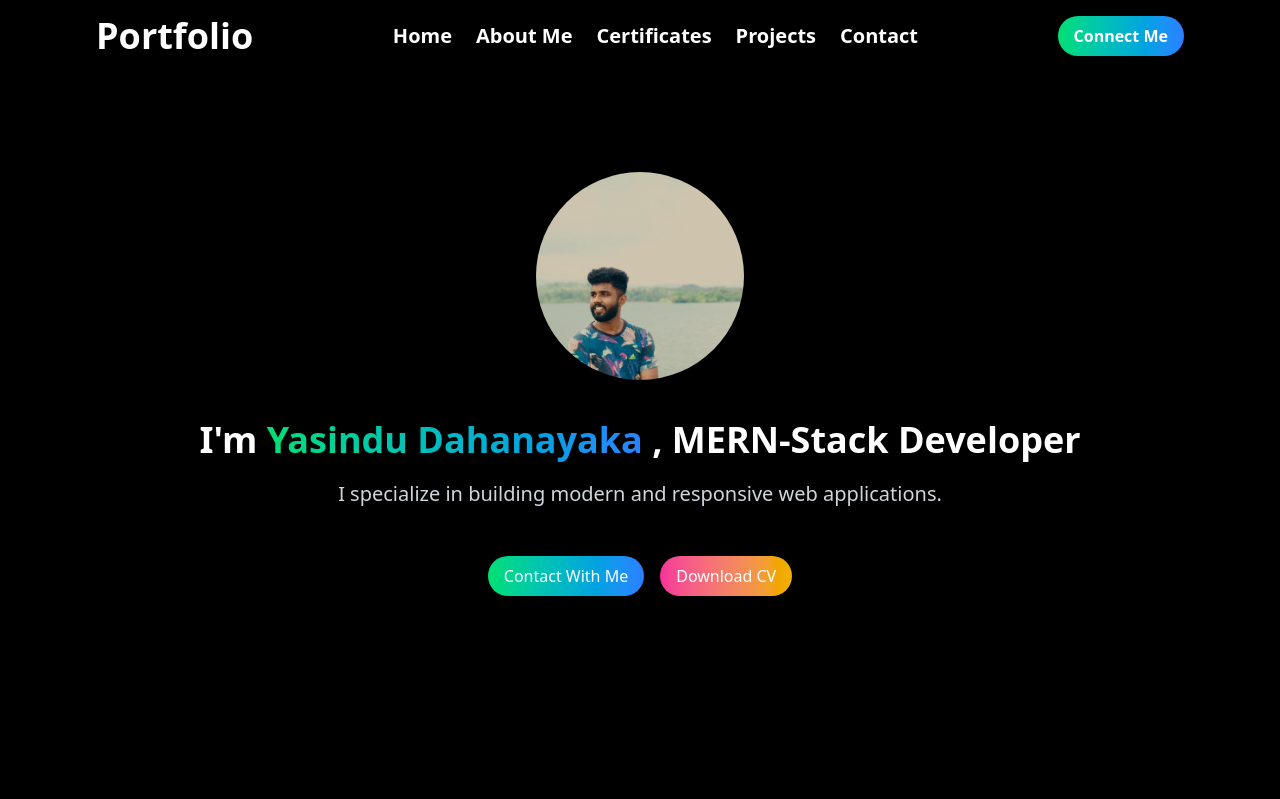
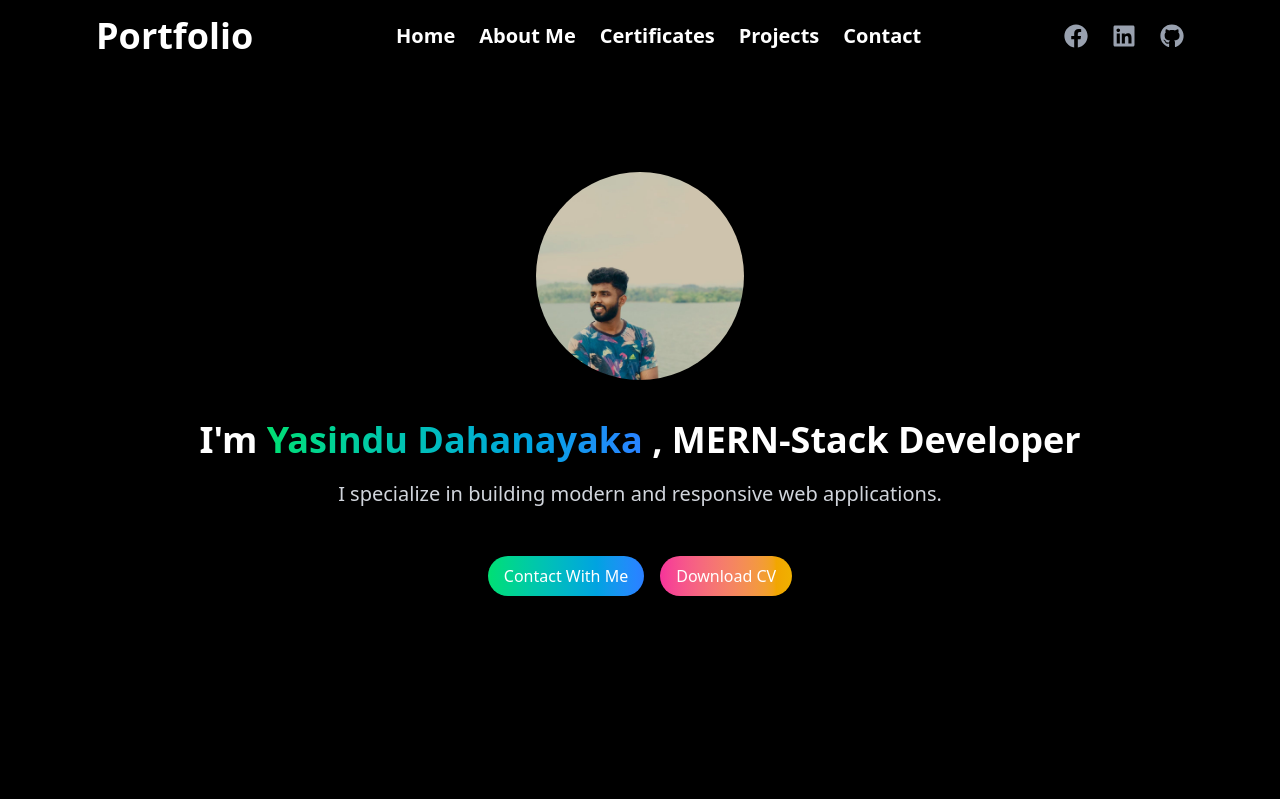
Before and after one commit to yasindu2000/my-portfolio, a React (Vite) app: page / in a window 1280 px wide. Shown: the top 799 px of the page. Built offline with nearby package versions, Linux system fonts and the light colour scheme.

Commit message:
footer complete

```diff
--- a/src/App.jsx
+++ b/src/App.jsx
@@ -6,11 +6,12 @@ import Certification from './components/Certification'
 import Projects from './components/Projects'
 import Contact from './components/Contact'
 import { ToastContainer} from 'react-toastify';
+import Footer from './components/Footer'
 
 
 function App() {
   return (
-    <div>
+    <div className=''>
    <ToastContainer theme="dark"/>
 
     <Navbar/>
@@ -19,6 +20,7 @@ function App() {
     <Certification/>
     <Projects/>
     <Contact/>
+    <Footer/>
     </div>
   )
 }
--- /dev/null
+++ b/src/components/Footer.jsx
@@ -0,0 +1,41 @@
+import React from 'react'
+import { FaFacebook, FaGithub, FaLinkedin, FaTwitter } from "react-icons/fa";
+
+function Footer() {
+  return (
+    <footer className="bg-black text-white py-8 ">
+      <div className="container mx-auto px-8 md:px-16 lg:px-24 ">
+        <div
+          className="border-t border-gray-600 pt-4 flex flex-col md:flex-row
+          justify-between items-center"
+        >
+          <p className="text-gray-400">
+            &copy; {new Date().getFullYear()}. All rights reserved.
+          </p>
+          <div className="flex space-x-4 my-4 md:my-0">
+            <a href="https://www.facebook.com/yasindu.dahanayake" className="text-gray-400 hover:text-white hover:scale-125 transition duration-300 ease-in text-2xl">
+                                      <FaFacebook />
+                                    </a>
+
+                                    <a href="https://www.linkedin.com/in/yasindu-dahanayaka-6342ba261" className="text-gray-400 hover:text-white hover:scale-125 transition duration-300 ease-in text-2xl">
+                                      <FaLinkedin />
+                                    </a>
+                                    <a href="https://github.com/yasindu2000" className="text-gray-400 hover:text-white hover:scale-125 transition duration-300 ease-in text-2xl">
+                                      <FaGithub />
+                                    </a>
+          </div>
+          <div className="flex space-x-4">
+            <a href="#" className="text-gray-400 hover:text-white">
+              Privacy
+            </a>
+            <a href="#" className="text-gray-400 hover:text-white">
+              Terms of Service
+            </a>
+          </div>
+        </div>
+      </div>
+      </footer>
+  )
+}
+
+export default Footer
--- a/src/components/Navbar.jsx
+++ b/src/components/Navbar.jsx
@@ -1,5 +1,6 @@
 import React from 'react'
 import { Link } from 'react-scroll'
+import { FaFacebook, FaGithub, FaLinkedin, FaTwitter } from "react-icons/fa";
 
 function Navbar() {
   return (
@@ -13,7 +14,18 @@ function Navbar() {
                 <Link to="projects" spy={true} smooth={true} duration={500} className="hover:text-gray-400 cursor-pointer">Projects</Link>
                 <Link to="contact" spy={true} smooth={true} duration={500} className="hover:text-gray-400 cursor-pointer">Contact</Link>
             </div>
-            <button className="bg-gradient-to-r from-green-400 to-blue-500 text-white hidden md:inline transform transition-transform duration-300 hover:scale-105 px-4 py-2 rounded-full cursor-pointer font-bold text-center">Connect Me</button>
+            <div className="flex space-x-4 my-4 md:my-0 gap-2">
+                        <a href="https://www.facebook.com/yasindu.dahanayake" className="text-gray-400 hover:text-white hover:scale-125 transition duration-300 ease-in text-2xl">
+                          <FaFacebook />
+                        </a>
+
+                        <a href="https://www.linkedin.com/in/yasindu-dahanayaka-6342ba261" className="text-gray-400 hover:text-white hover:scale-125 transition duration-300 ease-in text-2xl">
+                          <FaLinkedin />
+                        </a>
+                        <a href="https://github.com/yasindu2000" className="text-gray-400 hover:text-white hover:scale-125 transition duration-300 ease-in text-2xl">
+                          <FaGithub />
+                        </a>
+                      </div>
         </div>
     </nav>
   )
```
